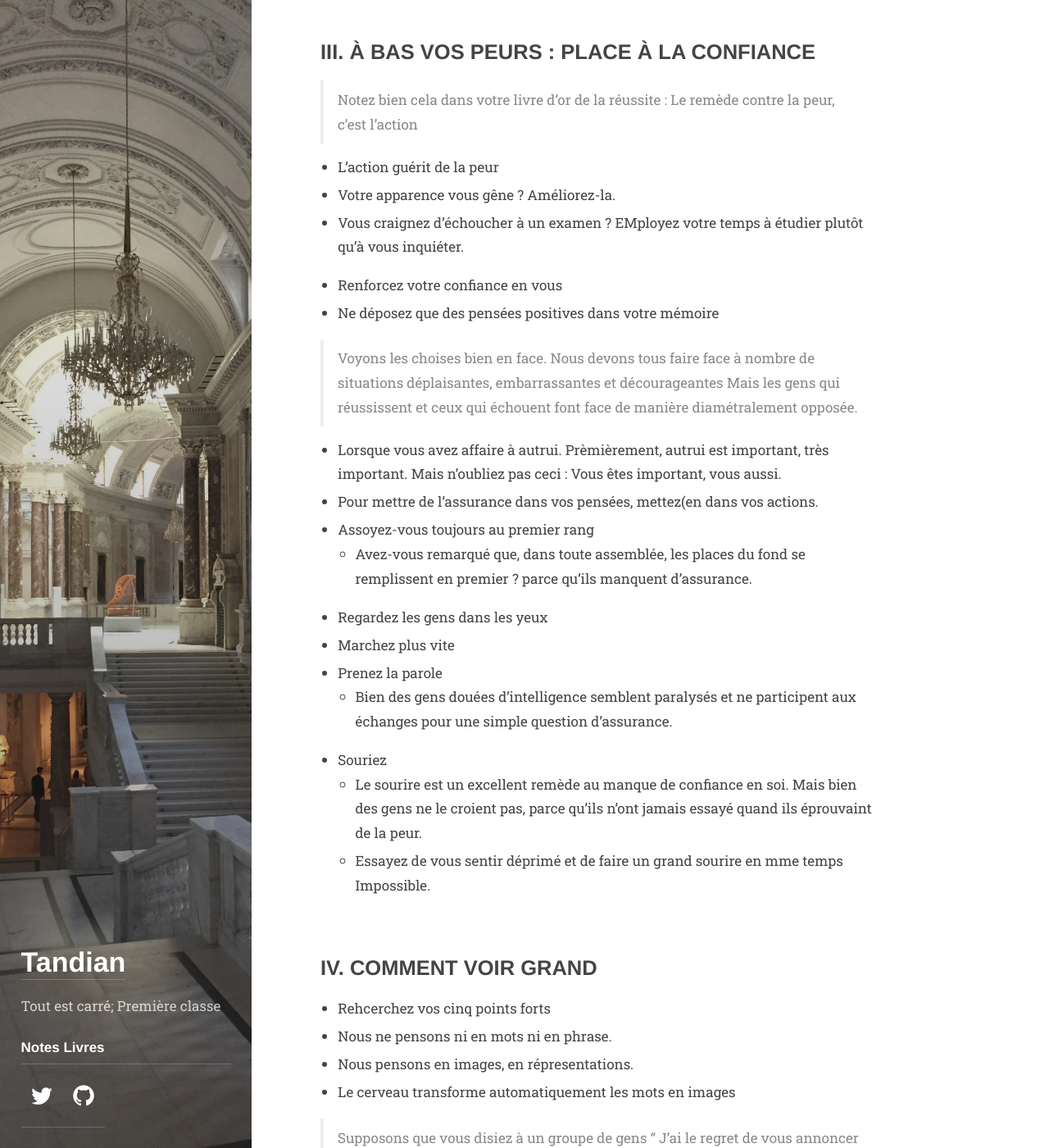
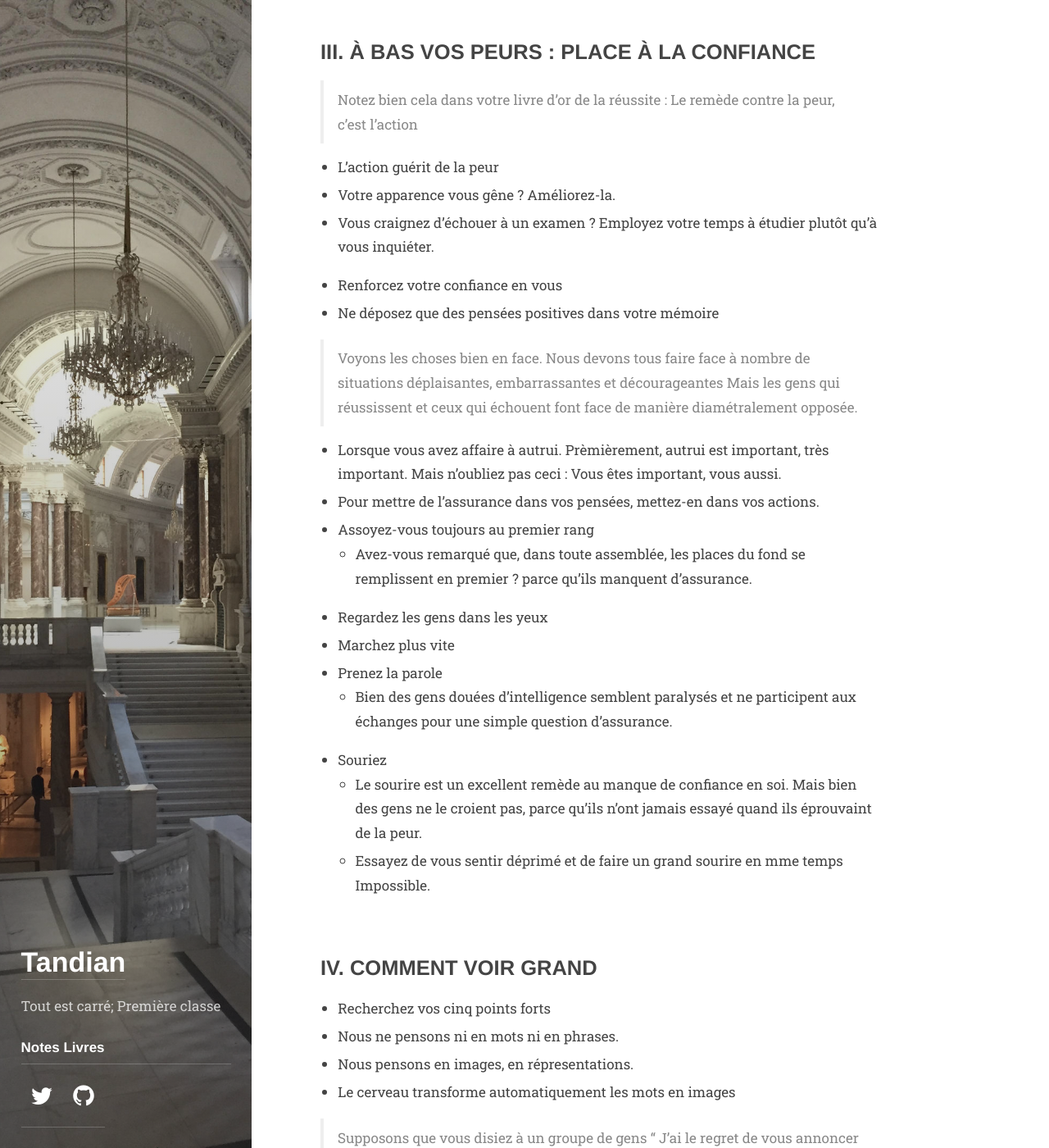
Before and after one commit to abdoulaye-tnd/tandian, a Jekyll site: the page built from books/lamagiedevoirgrand.md, in a window 1280 px wide and 1400 px high, scrolled down 4587 px. Shown: the whole window at 82% size. Built offline with Jekyll 4.4.1, drawn with Linux system fonts in a browser that asks for light colours; some web fonts are replaced; some of the changed text lies outside the part shown.

Commit message:
Update lamagiedevoirgrand.md

```diff
--- a/books/lamagiedevoirgrand.md
+++ b/books/lamagiedevoirgrand.md
@@ -75,13 +75,13 @@ description: >
 
 - Ne sous-estimez jamais votre intelligence, pas plus que celle des autres.
 - Ne vous dévalorisez pas.
-- COncentrez-vous sur vos points forts
+- Concentrez-vous sur vos points forts
 - Répétez-vous: Mon attitude est plus importante que mon intelligence.
 - Adoptez, au travail comme chez vous, une attitude positive.
 - Trouvez des raisons d'agir au lieu de renoncer.
 - Cultivez une attitude de gagnant. Fixez-vous des objectifs de plus en plus grand et atteignez les
 
-### "Inutile d'essayer. Je suis trop vieux (ou trop jeune"
+### "Inutile d'essayer. Je suis trop vieux (ou trop jeune)"
 
 > L'excusite de l'âge, cette maladie de l'échec qui veut qu'on ne soit jamais du bon âge, se présente sous deux formes aisément repérables: "trop vieux" et "trop jeune"
 
@@ -109,15 +109,15 @@ description: >
 
 - L'action guérit de la peur
 - Votre apparence vous gêne ? Améliorez-la.
-- Vous craignez d'échoucher à un examen ? EMployez votre temps à étudier plutôt qu'à vous inquiéter.
+- Vous craignez d'échouer à un examen ? Employez votre temps à étudier plutôt qu'à vous inquiéter.
 
 - Renforcez votre confiance en vous
 - Ne déposez que des pensées positives dans votre mémoire
 
-> Voyons les choises bien en face. Nous devons tous faire face à nombre de situations déplaisantes, embarrassantes et décourageantes Mais les gens qui réussissent et ceux qui échouent font face de manière diamétralement opposée.
+> Voyons les choses bien en face. Nous devons tous faire face à nombre de situations déplaisantes, embarrassantes et décourageantes Mais les gens qui réussissent et ceux qui échouent font face de manière diamétralement opposée.
 
 - Lorsque vous avez affaire à autrui. Prèmièrement, autrui est important, très important. Mais n'oubliez pas ceci : Vous êtes important, vous aussi.
-- Pour mettre de l'assurance dans vos pensées, mettez(en dans vos actions.
+- Pour mettre de l'assurance dans vos pensées, mettez-en dans vos actions.
 - Assoyez-vous toujours au premier rang
   - Avez-vous remarqué que, dans toute assemblée, les places du fond se remplissent en premier ?  parce qu'ils manquent d'assurance.
 - Regardez les gens dans les yeux
@@ -130,8 +130,8 @@ description: >
 
 ## IV. COMMENT VOIR GRAND
 
-- Rehcerchez vos cinq points forts
-- Nous ne pensons ni en mots ni en phrase.
+- Recherchez vos cinq points forts
+- Nous ne pensons ni en mots ni en phrases.
 - Nous pensons en images, en répresentations.
 - Le cerveau transforme automatiquement les mots en images
 
```
Also changed, not shown: other parts of books/lamagiedevoirgrand.md (+7 -7 lines).
